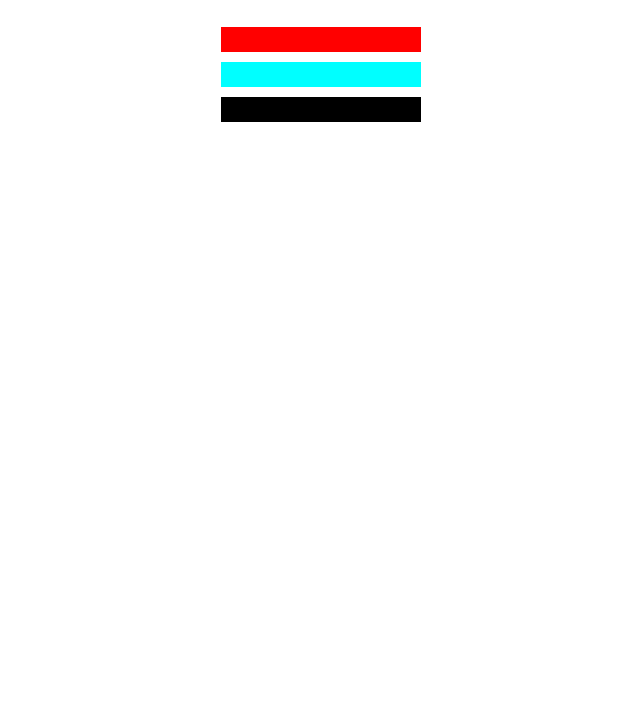
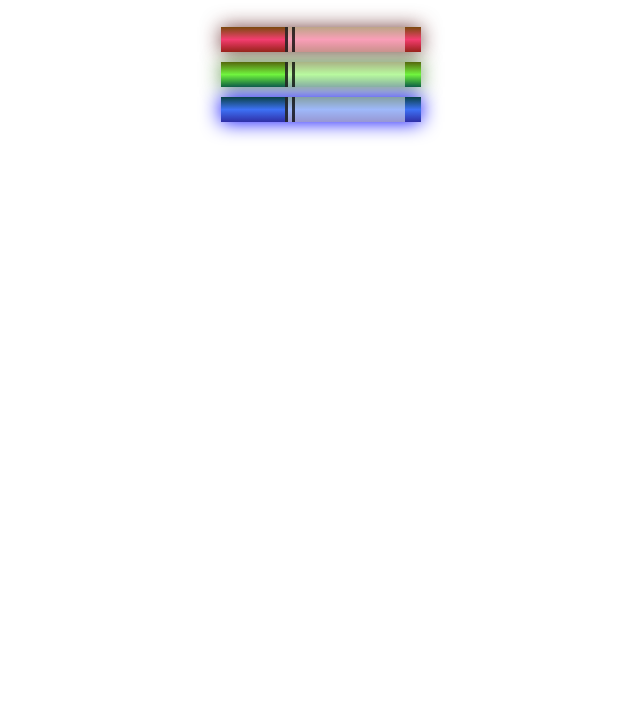
Before and after one commit to Gnarlmor/Free-code-camp-practice, a plain HTML site: page Responsive-Web-Design/CSS-Colors-Markers/index.html in a window 1280 px wide. Shown: the part 73-800 px from the top of the page, without its empty margins (319-959 px from the left). Drawn offline with Linux system fonts and the light colour scheme.

Commit message:
Finish Colored Markers

```diff
--- a/Responsive-Web-Design/CSS-Colors-Markers/index.html
+++ b/Responsive-Web-Design/CSS-Colors-Markers/index.html
@@ -1,19 +1,26 @@
-<!--This practice helps with the understanding and use of colors in CSS.-->
 <!DOCTYPE html>
 <html lang="en">
-<head>
-    <link rel="stylesheet" href="styles.css">
-    <meta charset="UTF-8">
+  <head>
+    <meta charset="utf-8">
     <meta name="viewport" content="width=device-width, initial-scale=1.0">
     <title>Colored Markers</title>
-</head>
-<body>
+    <link rel="stylesheet" href="styles.css">
+  </head>
+  <body>
     <h1>CSS Color Markers</h1>
-
     <div class="container">
-        <div class="marker one"></div>
-        <div class="marker two"></div>
-        <div class="marker three"></div>
+      <div class="marker red">
+        <div class="cap"></div>
+        <div class="sleeve"></div>
+      </div>
+      <div class="marker green">
+        <div class="cap"></div>
+        <div class="sleeve"></div>
+      </div>
+      <div class="marker blue">
+        <div class="cap"></div>
+        <div class="sleeve"></div>
+      </div>
     </div>
-</body>
+  </body>
 </html>
--- a/Responsive-Web-Design/CSS-Colors-Markers/styles.css
+++ b/Responsive-Web-Design/CSS-Colors-Markers/styles.css
@@ -1,30 +1,45 @@
 h1 {
     text-align: center;
-}
+  }
 
-.marker {
-    height: 25px;
-    width: 200px;
-    margin: 10px auto;
-
-}
-
-/*Each red, green and blue has a value from 0 wich means black to 255 wich means 255*/
-.container {
+  .container {
     background-color: rgb(255, 255, 255);
     padding: 10px 0;
-}
+  }
 
-.one {
-    background-color: rgb(255, 0, 0);
+  .marker {
+    width: 200px;
+    height: 25px;
+    margin: 10px auto;
+  }
 
-}
+  .cap {
+    width: 60px;
+    height: 25px;
+  }
 
-/*The green color keyword is acctually a darker shade and is about halfway the maximum value*/
-.two {
-    background-color: rgb(0, 255, 255);
-}
+  .sleeve {
+    width: 110px;
+    height: 25px;
+    background-color: rgba(255, 255, 255, 0.5);
+    border-left: 10px double rgba(0, 0, 0, 0.75);
+  }
 
-.three {
-    background-color: rgb(0, 0, 0);
-}
+  .cap, .sleeve {
+    display: inline-block;
+  }
+
+  .red {
+    background: linear-gradient(rgb(122, 74, 14), rgb(245, 62, 113), rgb(162, 27, 27));
+    box-shadow: 0 0 20px 0 rgba(83, 14, 14, 0.8);
+  }
+
+  .green {
+    background: linear-gradient(#55680D, #71F53E, #116C31);
+    box-shadow: 0 0 20px 0 #3B7E20CC;
+  }
+
+  .blue {
+    background: linear-gradient(hsl(186, 76%, 16%), hsl(223, 90%, 60%), hsl(240, 56%, 42%));
+    box-shadow: 0 0 20px 0 blue;
+  }
```
